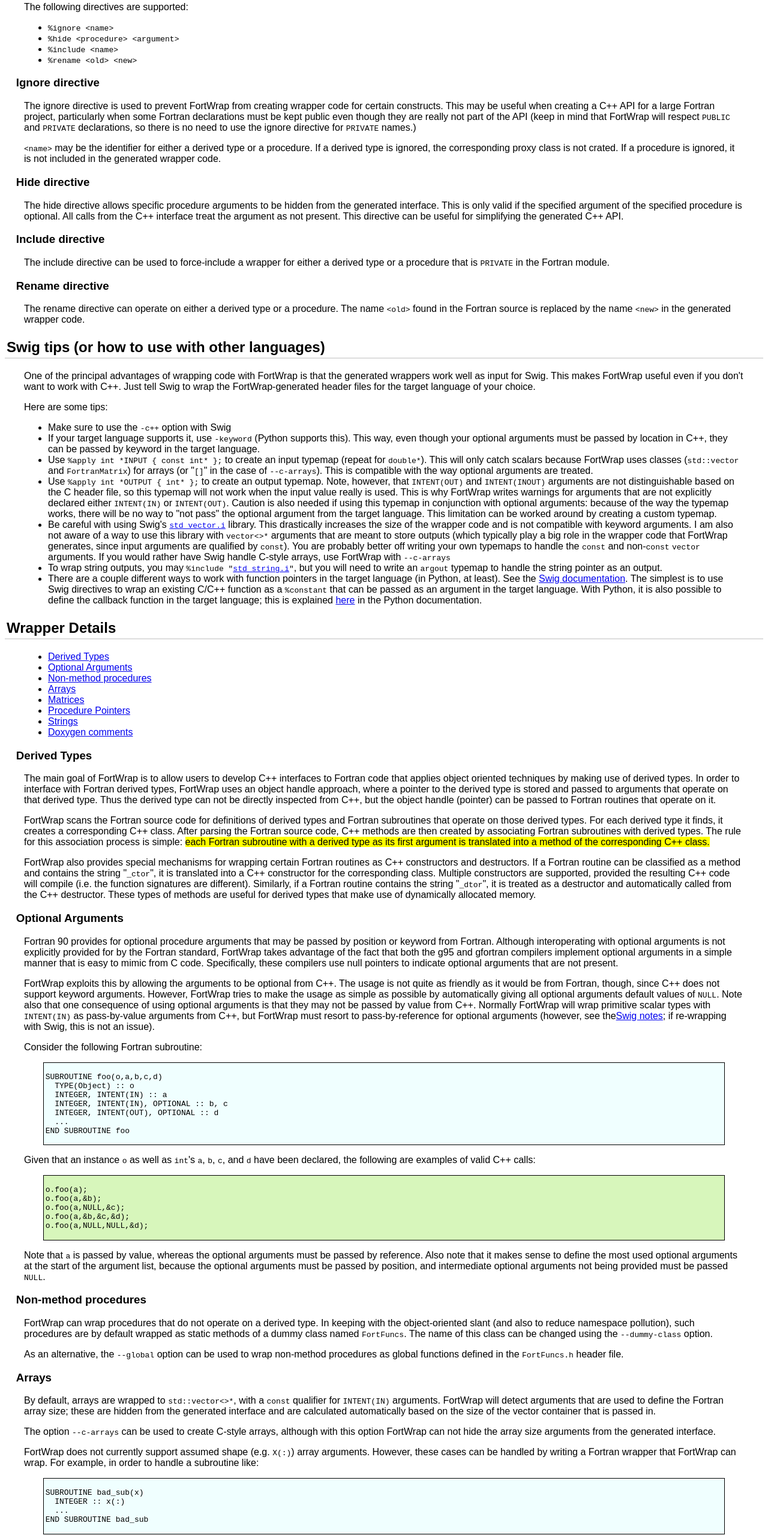
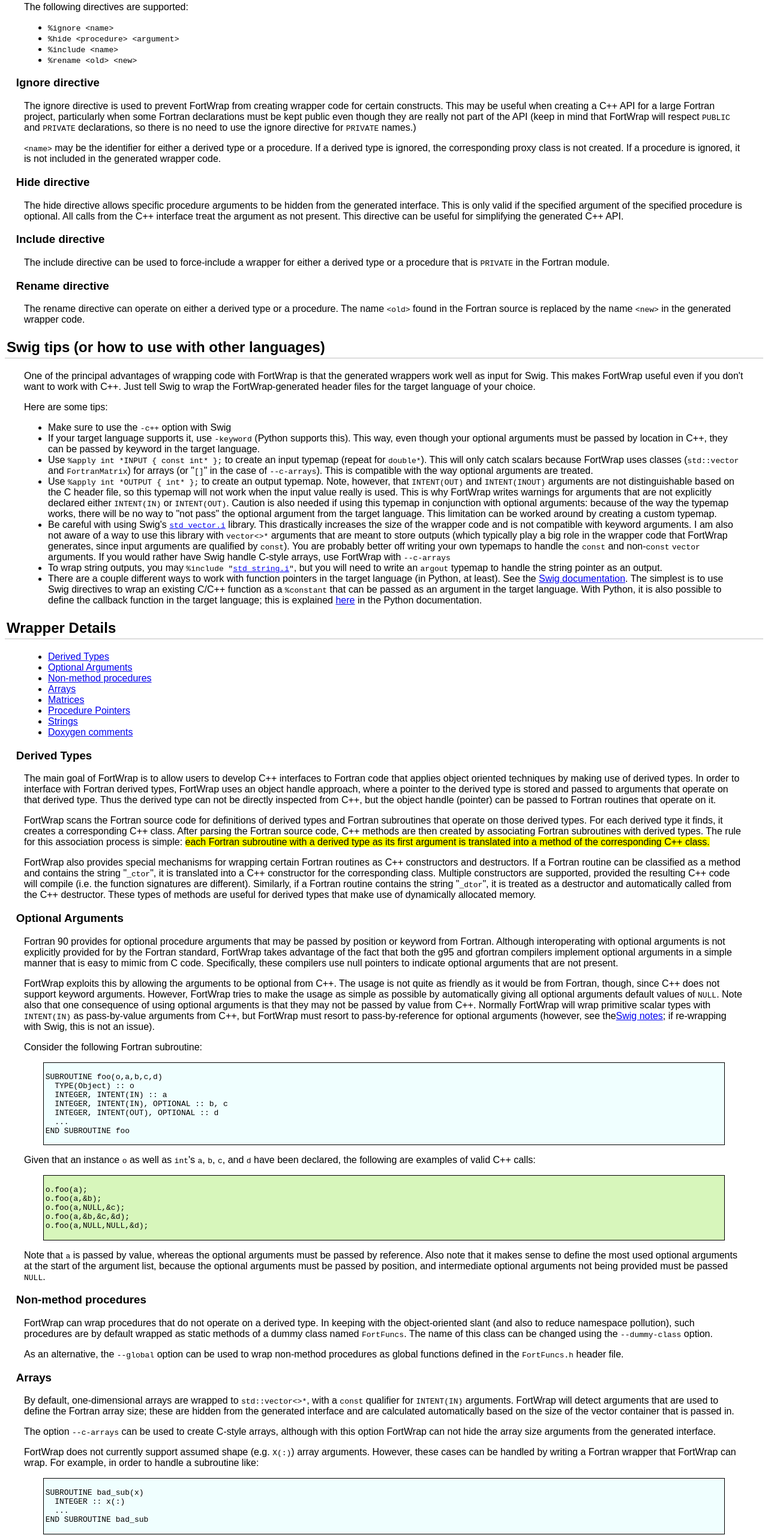
Before and after one commit to mcfarljm/fortwrap, a plain HTML site: page docs/manual.html in a window 1280 px wide. Shown: the part 3465-6024 px from the top of the page at 60% size. Drawn offline with Linux system fonts and the light colour scheme.

Commit message:
Minor documentation and website tweaks

```diff
--- a/docs/manual.html
+++ b/docs/manual.html
@@ -343,7 +343,7 @@ g95 -o prog prog.o DerivedTypes.o wrap/CppWrappers.o wrap/ObjectA.o wrap/ObjectB
 
   <p><tt>&lt;name&gt;</tt> may be the identifier for either a derived
     type or a procedure.  If a derived type is ignored, the
-    corresponding proxy class is not crated.  If a procedure is
+    corresponding proxy class is not created.  If a procedure is
     ignored, it is not included in the generated wrapper code.</p>
 
   <h3>Hide directive</h3>
@@ -559,12 +559,12 @@ o.foo(a,NULL,NULL,&d);
 
   <h3><a name="details-arrays">Arrays</a></h3>
 
-  <p>By default, arrays are wrapped to <tt>std::vector&lt;&gt;*</tt>,
-    with a <tt>const</tt> qualifier for <tt>INTENT(IN)</tt> arguments.
-    FortWrap will detect arguments that are used to define the Fortran
-    array size; these are hidden from the generated interface and are
-    calculated automatically based on the size of the vector container
-    that is passed in.</p>
+  <p>By default, one-dimensional arrays are wrapped
+    to <tt>std::vector&lt;&gt;*</tt>, with a <tt>const</tt> qualifier
+    for <tt>INTENT(IN)</tt> arguments.  FortWrap will detect arguments
+    that are used to define the Fortran array size; these are hidden
+    from the generated interface and are calculated automatically
+    based on the size of the vector container that is passed in.</p>
 
   <p>The option <tt>--c-arrays</tt> can be used to create C-style
     arrays, although with this option FortWrap can not hide the array
```
Also changed, not shown: web/examples.html (+1 -1 lines).
